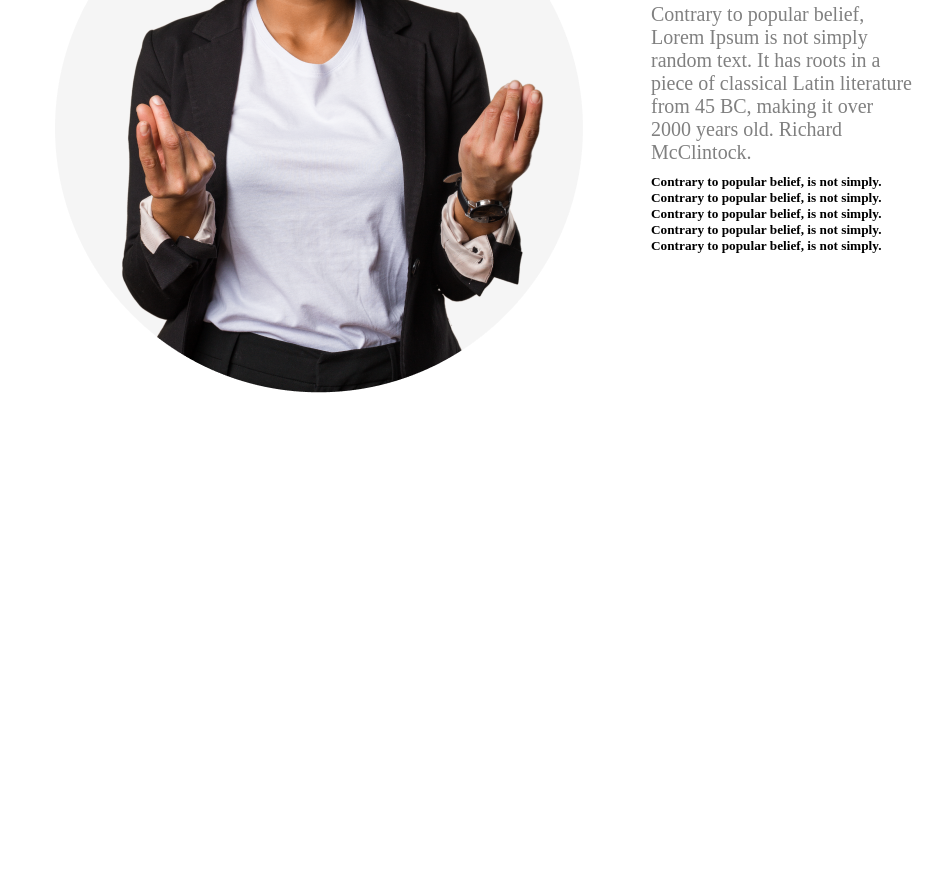
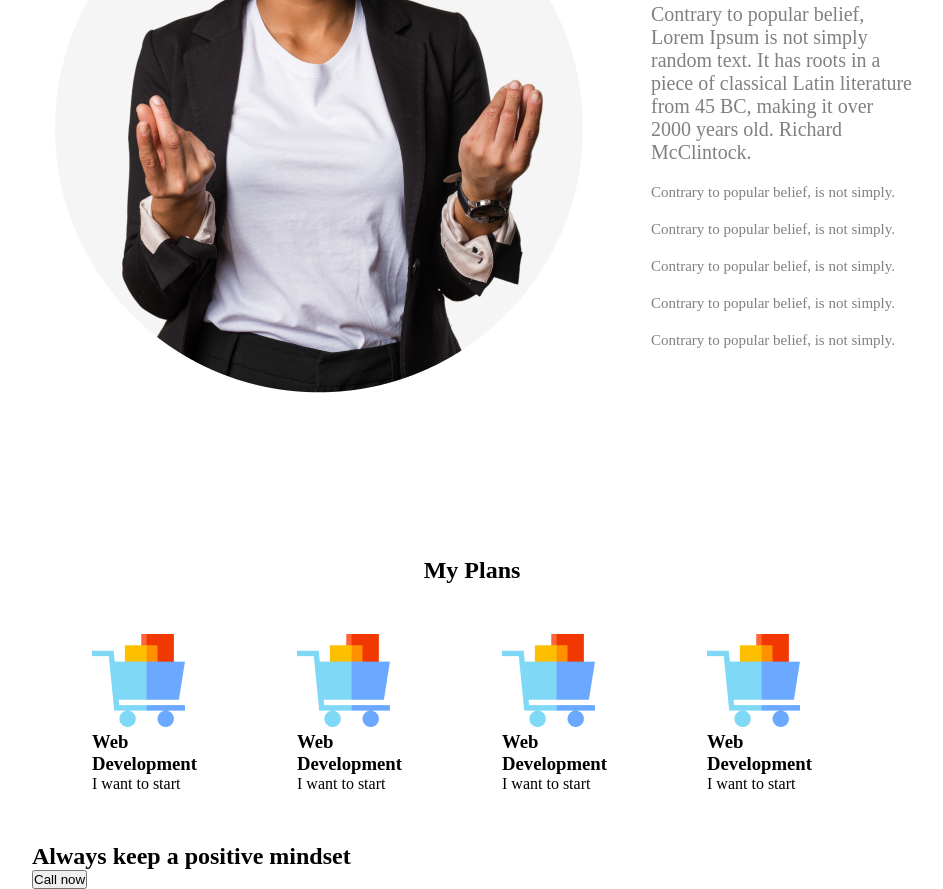
Before and after one commit to mdsalauddinahmed/new-year-new-me, a plain HTML site: page index.html in a window 1280 px wide. Shown: the part 1212-2101 px from the top of the page, without its empty margins (168-1111 px from the left). Before the commit the page ends 1709 px from the top, so only its background shows below. Drawn offline with Linux system fonts and the light colour scheme.

Commit message:
call to action

```diff
--- a/index.html
+++ b/index.html
@@ -42,15 +42,53 @@
               It has roots in a piece of classical Latin literature from 45 BC,
               making it over 2000 years old. Richard McClintock.
             </p>
-            <h5 class="service-name">Contrary to popular belief, is not simply.</h5>
-            <h5 class="service-name">Contrary to popular belief, is not simply.</h5>
-            <h5 class="service-name">Contrary to popular belief, is not simply.</h5>
-            <h5 class="service-name">Contrary to popular belief, is not simply.</h5>
-            <h5 class="service-name">Contrary to popular belief, is not simply.</h5>
+            <p class="service-name">Contrary to popular belief, is not simply.</p>
+            <p class="service-name">Contrary to popular belief, is not simply.</p>
+            <p class="service-name">Contrary to popular belief, is not simply.</p>
+            <p class="service-name">Contrary to popular belief, is not simply.</p>
+            <p class="service-name">Contrary to popular belief, is not simply.</p>
           </div>
 
         </div>
+    </section>
+    <!--plans-->
+      <section class="plans">
+        <h1 class="my-plan">My Plans</h1>
+        <div class="plan-items">
+            <div class="plan">
+                <img src="./images/icons/ecom.png" alt="" class="plan-img">
+                <h3 class="plan-name">Web Development</h3>
+                <p class="plan-details">I want to start</p>
+            </div>
+            <div class="plan">
+                <img src="./images/icons/ecom.png" alt="" class="plan-img">
+                <h3 class="plan-name">Web Development</h3>
+                <p class="plan-details">I want to start</p>
+            </div>
+            <div class="plan">
+                <img src="./images/icons/ecom.png" alt="" class="plan-img">
+                <h3 class="plan-name">Web Development</h3>
+                <p class="plan-details">I want to start</p>
+            </div>
+            <div class="plan">
+                <img src="./images/icons/ecom.png" alt="" class="plan-img">
+                <h3 class="plan-name">Web Development</h3>
+                <p class="plan-details">I want to start</p>
+            </div>
+        </div>
       </section>
+      <!--call to action-->
+      <section class="container">
+        <div class="call-to-action-item">
+
+        <h1 class="call-to-header">Always keep a positive
+            mindset</h1>
+        <button class="call-btn">Call now</button>
+
+        </div>
+
+      </section>
+
     </main>
   </body>
 </html>
--- a/style.css
+++ b/style.css
@@ -57,7 +57,43 @@
     color: gray;
     margin-bottom: 10px;
 }
+.service-name{
+    font-size: 15px;
+    padding: 10px 0;
+    color: gray;
+}
 /*services End*/
+/* Plans start*/
+.plans{
+    margin:0 200px;
+    padding: 30px;
+}
+.my-plan{
+    text-align: center;
+    padding: 30px 0;
+
+  }
+  .plan-items{
+    display: flex;
+    justify-content: center;
+    align-items: center;
+  }
+  .plan{
+    padding: 20px 30px;
+  }
+/* Plans end*/
 /*call to action start*/
-
+.show_bg_2 {
+    background-image:
+    linear-gradient(to bottom, rgba(245, 246, 252, 0.52), rgba(117, 19, 93, 0.73)),
+    url('images/watch.png');
+    width: 80%;
+    height: 400px;
+    background-size: cover;
+    color: white;
+    padding: 20px;
+}
+.container{
+    margin: 0 200px;
+}
 /*call to action end*/
```
